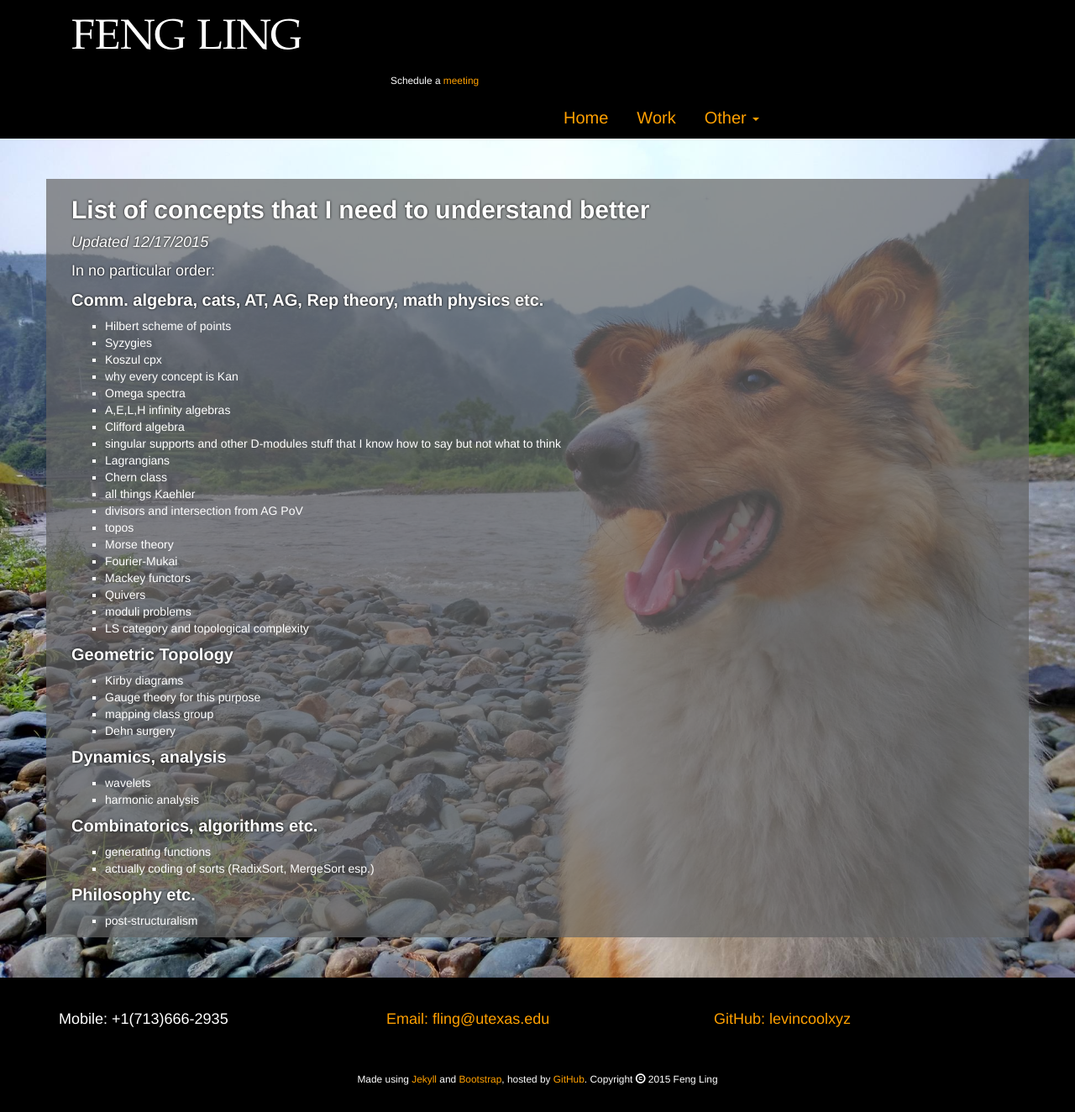
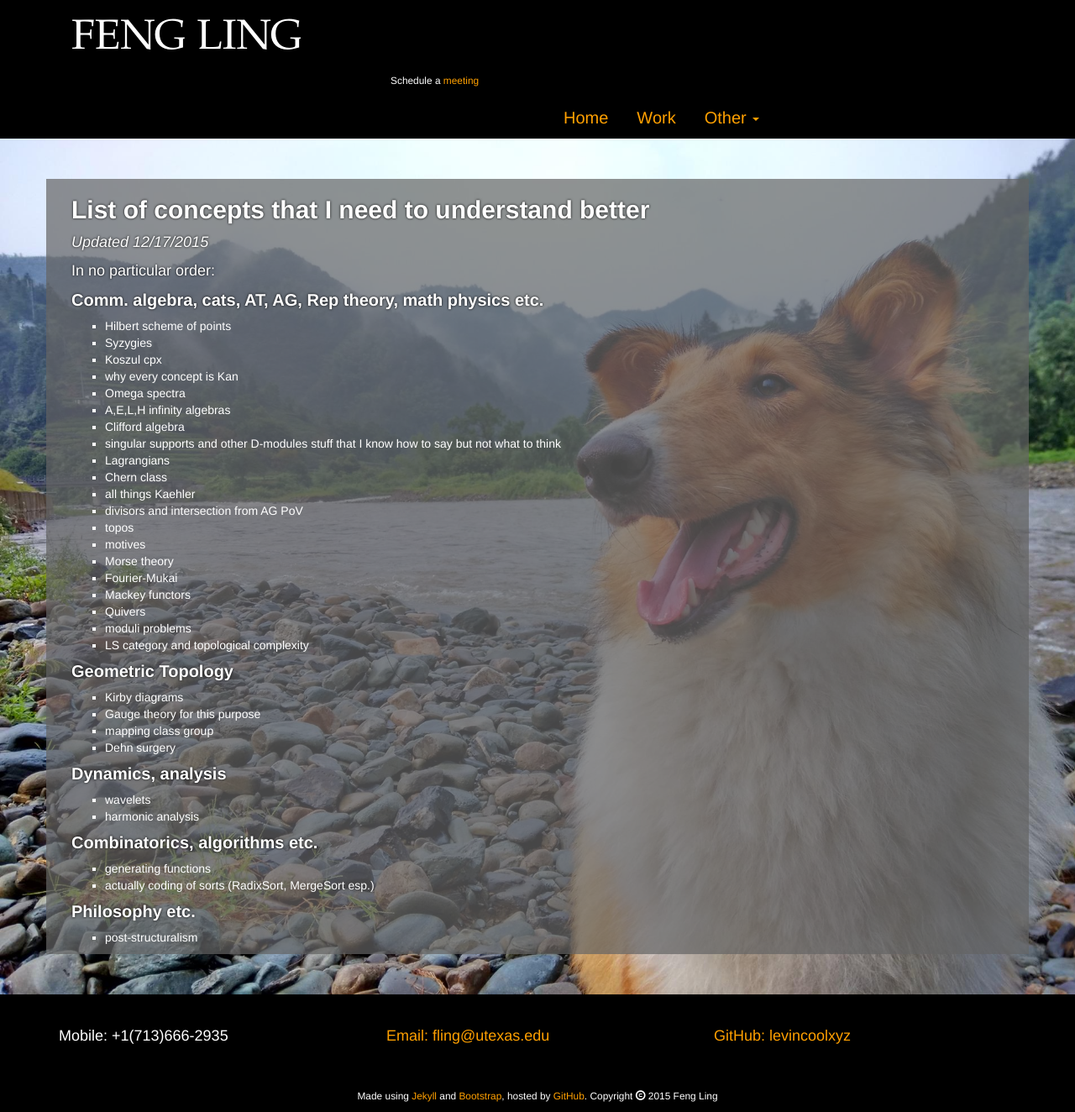
Before and after one commit to levincoolxyz/levincoolxyz.github.io, a Jekyll site: the page built from todo.html, in a window 1280 px wide. Shown: the whole page at 84% size. Built offline with Jekyll 4.4.1, drawn with Linux system fonts in a browser that asks for light colours.

Commit message:
new commit

```diff
--- a/todo.html
+++ b/todo.html
@@ -24,6 +24,7 @@ title: Need2Know - Feng Ling
 	  <li>all things Kaehler</li>
 	  <li>divisors and intersection from AG PoV</li>
 	  <li>topos</li>
+	  <li>motives</li>
 	  <li>Morse theory</li>
 	  <li>Fourier-Mukai</li>
 	  <li>Mackey functors</li>
```
